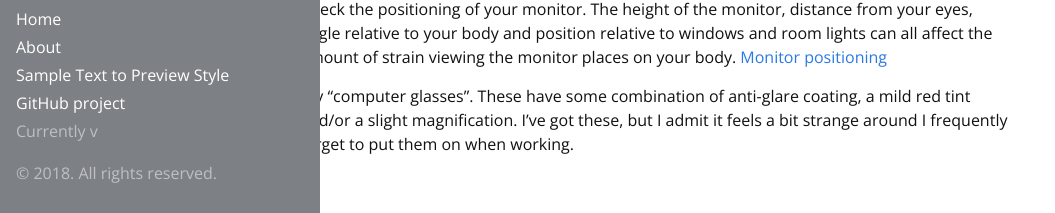
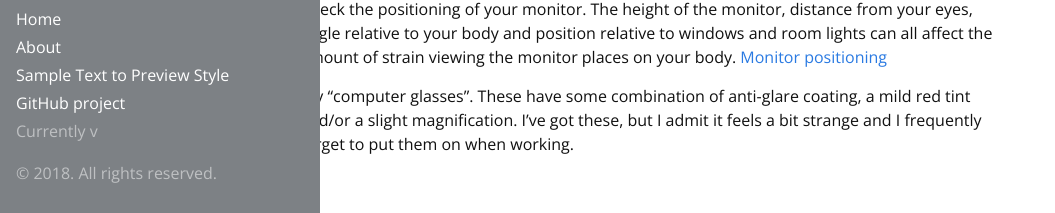
Before and after one commit to swimmingbean/swimmingbean.github.io, a Jekyll site: the page built from _posts/2018-11-27-Reduce-Eye-Strain.md, in a window 1280 px wide and 1254 px high. Shown: the part 1038-1251 px from the top of the window, without its empty margins (0-1055 px from the left). Built offline with Jekyll 4.4.1, drawn with Linux system fonts in a browser that asks for light colours.

Commit message:
Fix typo

```diff
--- a/_posts/2018-11-27-Reduce-Eye-Strain.md
+++ b/_posts/2018-11-27-Reduce-Eye-Strain.md
@@ -22,4 +22,4 @@ as a snack. The sweetness of the dates and the bitterness of walnuts make for a
 
 7. Check the positioning of your monitor. The height of the monitor, distance from your eyes, angle relative to your body and position relative to windows and room lights can all affect the amount of strain viewing the monitor places on your body. [Monitor positioning ](https://ergo-plus.com/office-ergonomics-position-computer-monitor/)
 
-8. Try "computer glasses". These have some combination of anti-glare coating, a mild red tint and/or a slight magnification. I've got these, but I admit it feels a bit strange around I frequently forget to put them on when working.
+8. Try "computer glasses". These have some combination of anti-glare coating, a mild red tint and/or a slight magnification. I've got these, but I admit it feels a bit strange and I frequently forget to put them on when working.
```
